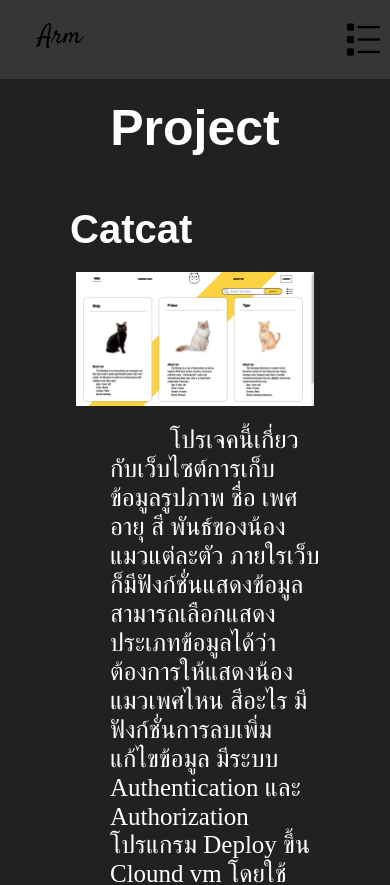
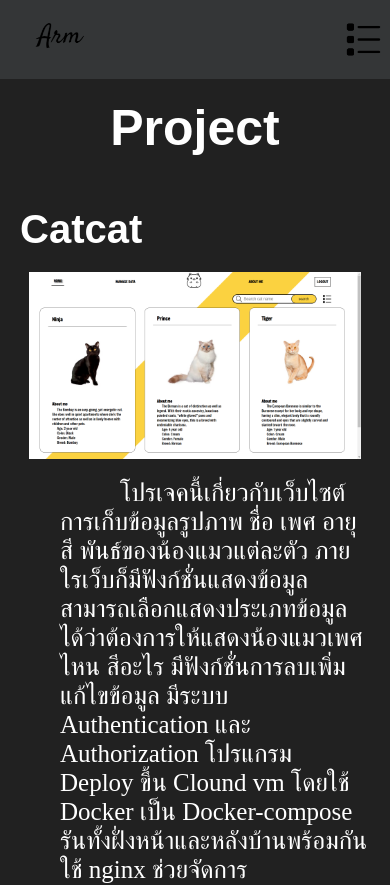
Before and after one commit to ArmNonthakon/Portfolio, a React (Vite) app: page /project in a window 390 px wide. Shown: the top 885 px of the page. Built offline with nearby package versions, Linux system fonts and the light colour scheme; a web font is replaced by a local one.

Commit message:
Add responsive for mobile

```diff
--- a/src/component/homepage/project/project.css
+++ b/src/component/homepage/project/project.css
@@ -57,3 +57,9 @@
         content: "Project";
     }
 }
+@media only screen and (max-width: 600px){
+    .contain-project{
+        margin: 50px 20px;
+
+    }
+}
```
